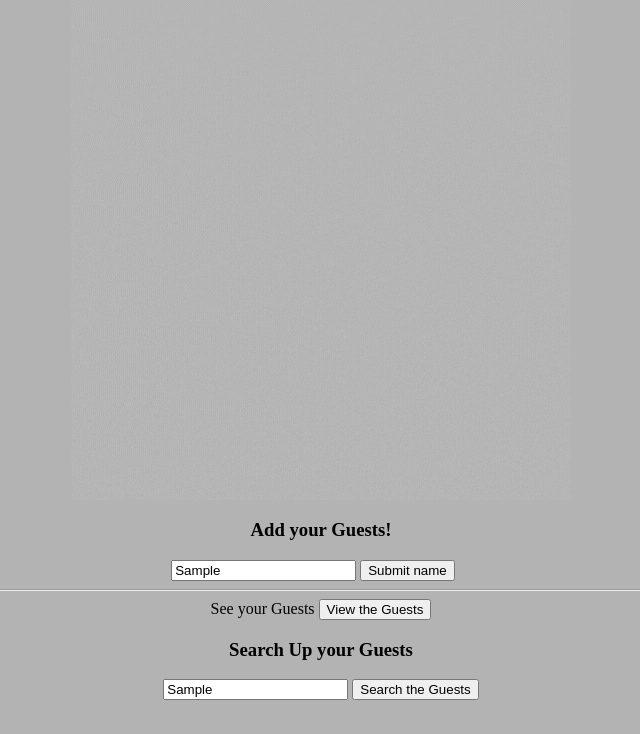
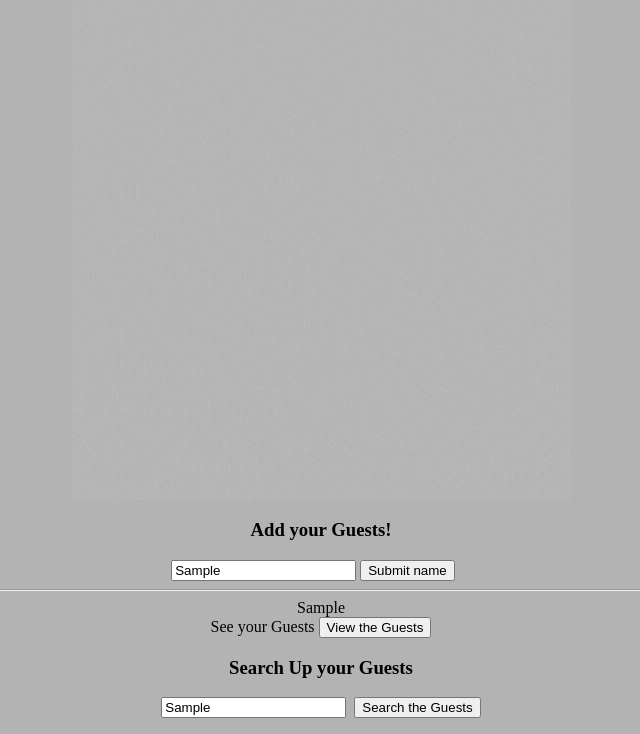
Before and after one commit to Shrivastsa-codez/Guest-House, a plain HTML site: page index.html in a window 1280 px wide. Both pictures are taken after typing "Sample", "Sample" into the empty fields and a click on the button "Submit name". Shown: the part 66-800 px from the top of the page, without its empty margins (319-959 px from the left). Drawn offline with Linux system fonts and the light colour scheme.

Commit message:
Add files via upload

```diff
--- a/index.html
+++ b/index.html
@@ -23,7 +23,7 @@
 <button onclick="Show()" id="view_guests">View the Guests</button>
 <p id="p1"></p></div>
 <h3>Search Up your Guests</h3>
-<input type="text" placeholder="Search up the Guest Name">
-<button onclick="Submit()" id="search_guests">Search the Guests</button>
+<input type="text" placeholder="Search up the Guest Name" id="s1">&nbsp;
+<button onclick="Searching()" id="search_guests">Search the Guests</button>
 </body>
 </html>
--- a/main.js
+++ b/main.js
@@ -1,7 +1,7 @@
-name_of_array=[];
+var names_of_people=[];
 function Submit() {
     var GuestName = document.getElementById("name1").value;
-    names_of_people.push("name_1");
+    names_of_people.push(GuestName);
 
     console.log(GuestName);
 
```
